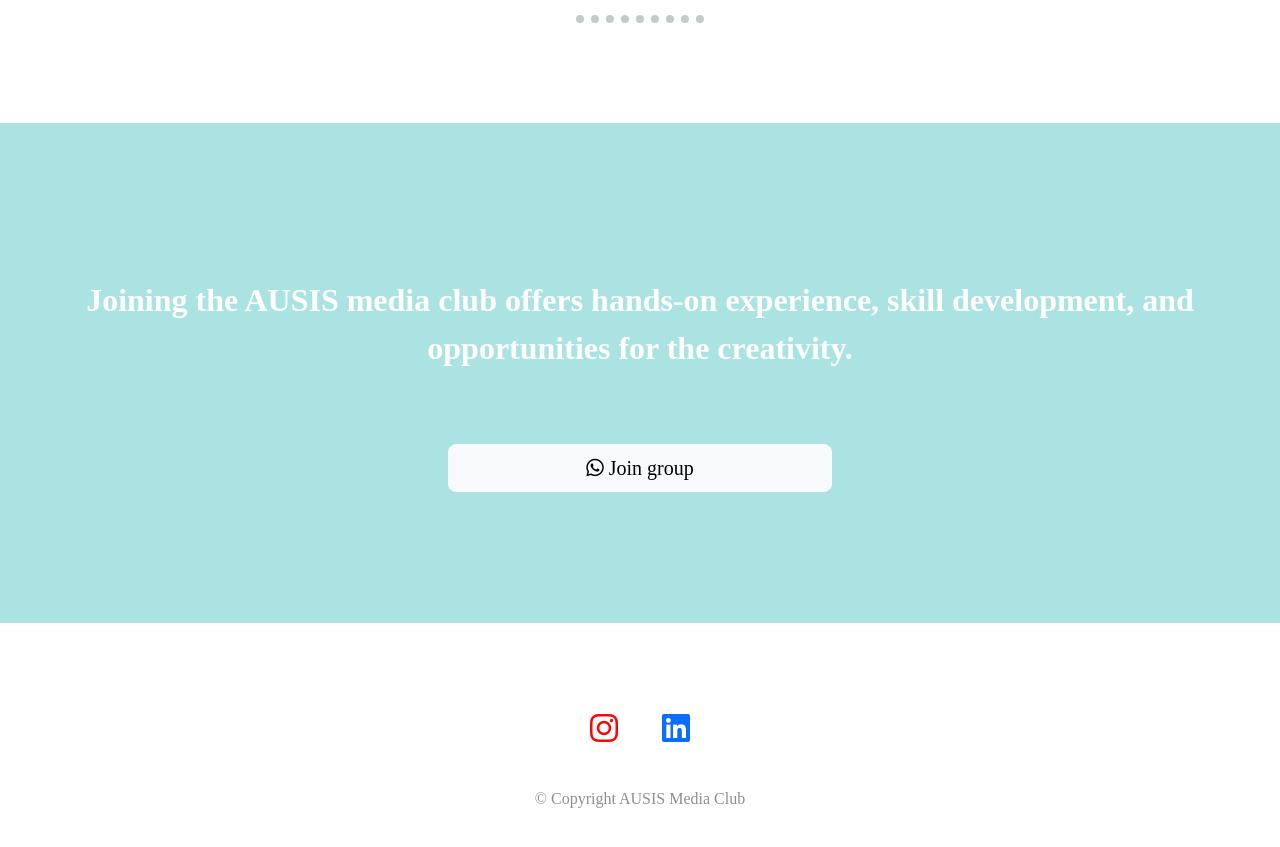
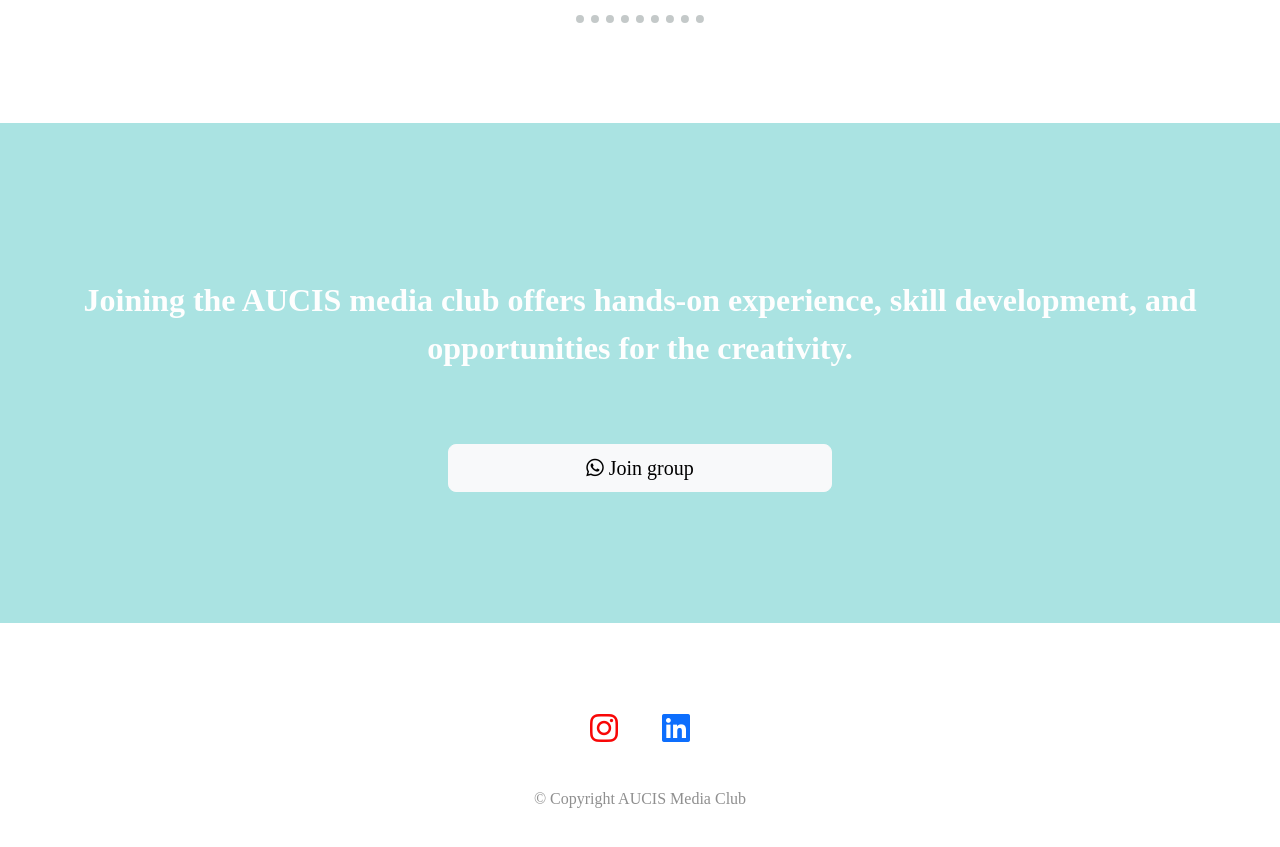
Before and after one commit to FarazIbrar/Media-Club, a plain HTML site: page index.html in a window 1280 px wide. Shown: the part 3360-4207 px from the top of the page. Drawn offline with nearby package versions, Linux system fonts and the light colour scheme; a web font is replaced by a local one.

Commit message:
Update index.html

```diff
--- a/index.html
+++ b/index.html
@@ -156,7 +156,7 @@
 
   <section id="cta">
 
-    <h3 class="cta-text">Joining the AUSIS media club offers hands-on experience, skill development, and opportunities for the creativity.</h3>
+    <h3 class="cta-text">Joining the AUCIS media club offers hands-on experience, skill development, and opportunities for the creativity.</h3>
     <a href="https://chat.whatsapp.com/Fv3PVevdqc27MFz9LpKGhv"><button type="button" class="btn btn-light btn-lg download-button "> <i class="fa-brands fa-whatsapp"></i> Join group</button></a>
 
   </section>
@@ -167,7 +167,7 @@
 
     <a class="footer-icon" href="https://www.instagram.com/aucis.official/" ><i id="social-icon" class=" fa-brands fa-instagram fa-2x"></i></a>
     <a class="footer-icon" href="https://www.linkedin.com/company/air-university-computing-and-innovation-society-aucis/"> <i class="social-icon fa-brands fa-linkedin fa-2x"></i></a>
-    <p id="Copyright">© Copyright AUSIS Media Club</p>
+    <p id="Copyright">© Copyright AUCIS Media Club</p>
 
   </footer>
 
```
